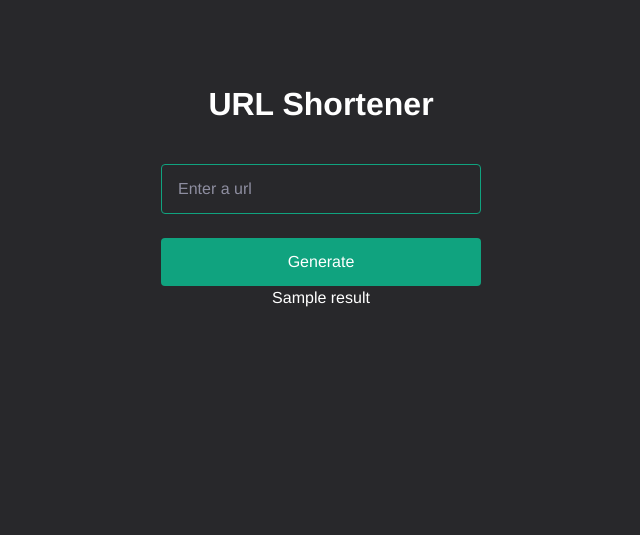
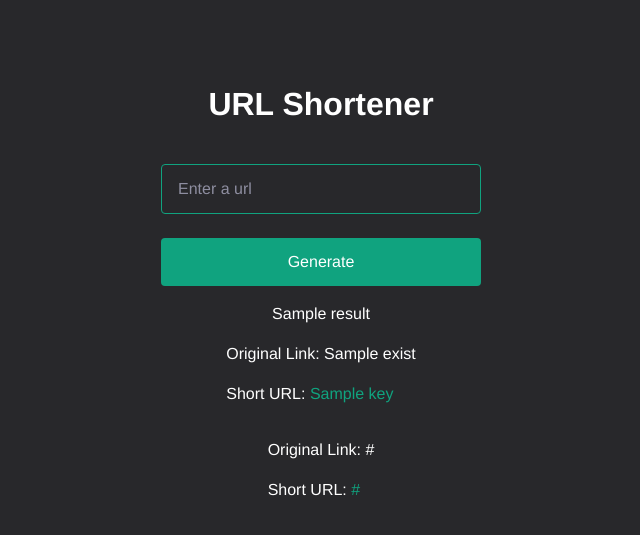
Before and after one commit to Al3x-s/url-shortener, a Flask app: template templates/index.html in a window 1280 px wide. Shown: the top 535 px of the page, without its empty margins (319-959 px from the left). Run offline with Flask 3, Linux system fonts and the light colour scheme; the template is opened without the code that fills it: most values are stand-ins (such as "Sample title", 1, 10 or a date in 2020); some web fonts are replaced.

Commit message:
finished

```diff
--- a/app.py
+++ b/app.py
@@ -1,19 +1,36 @@
 import sqlite3
 from flask import Flask, redirect, render_template, request, url_for
-from gen import *
+from fuctions import *
+import validators
 
 app = Flask(__name__)
 
 @app.route('/', methods=["GET", "POST"])
 def home():
     if request.method == "POST":
-        url = request.form["url"]
+        user_url = request.form.get("url")
         key = generate_random_string(9)
-        both = str(url) + key
-        with sqlite3.connect("database.db") as con:
-            cur = con.cursor()
-            cur.execute("INSERT INTO links (link, id) VALUES (?, ?)",(url, key))
-            con.commit()
-        con.close()
-        return render_template("index.html", result = both)
+        user_url = check_url(user_url)
+        both = str(user_url) + key
+        if validators.url(user_url):
+            if not check_if_id_exists(user_url):
+                yy = check_if_id_exists(user_url)
+                print(f"this is result from check funtion {yy}")
+                with sqlite3.connect("database.db") as con:
+                    cur = con.cursor()
+                    cur.execute("INSERT INTO links (link, id) VALUES (?, ?)",(user_url, key))
+                    con.commit()
+                cur.execute("SELECT * FROM links")
+                print(cur.fetchall())
+                con.close()
+            # return a dictionary and parse through it in order to generate a hyper reference in html
+
+                return render_template("index.html", new_link = user_url, short_link = key)
+            else:
+                previous_id = ''.join(return_id(user_url))
+                msg = ''.join(return_link(previous_id))
+                return render_template("index.html", exist = msg, key = previous_id)
+        if not validators.url(user_url):
+            both = "That is not a valid link!"
+            return render_template("index.html", result = both)
     return render_template("index.html")
--- /dev/null
+++ b/requirements.txt
@@ -0,0 +1,2 @@
+Flask==2.3.2
+validators==0.20.0
--- a/static/styles.css
+++ b/static/styles.css
@@ -17,7 +17,7 @@ body,
 input {
   font-size: 16px;
   line-height: 24px;
-  color: #353740;
+  color: #ffffff;
   font-family: "ColfaxAI", Helvetica, sans-serif;
   background-color: #28282B;
 }
@@ -64,5 +64,9 @@ input[type="submit"] {
 }
 .res, .tokens{
   height:5vh;
-  color:#FFFFFF
+  color:#FFFFFF;
   }
+a {
+  text-decoration:none;
+  color: #10a37f;
+}
--- a/templates/index.html
+++ b/templates/index.html
@@ -11,10 +11,24 @@
     <input type="submit" value="Generate"/>
   </form>
   {% if result %}
-
-  <div class="res">{{ result }}</div>
+  <div class="res">
+	<p> {{result}} </p>
+  </div>
   {% endif %}
-
-
-
+  {% if exist %}
+  <div class="container">
+	<p> Original Link: {{exist}} </p>
+	<p> Short URL:
+  	<a href="{{exist}}" target="__blank__"> {{ key }} </a>
+	</p>
+  </div>
+  {% endif %}
+  {% if new_link %}
+<div class="container">
+	<p> Original Link: {{new_link}} </p>
+	<p> Short URL:
+  	<a href="{{new_link}}" target="__blank__"> {{ short_link }} </a>
+	</p>
+  </div>
+   {% endif %}
 </body>
--- /dev/null
+++ b/test.py
@@ -0,0 +1,5 @@
+import validators
+
+uurl = input('url - ')
+
+print(validators.url(uurl))
```
Also changed, not shown: fuctions.py (added, +58 -0 lines), database.db.
